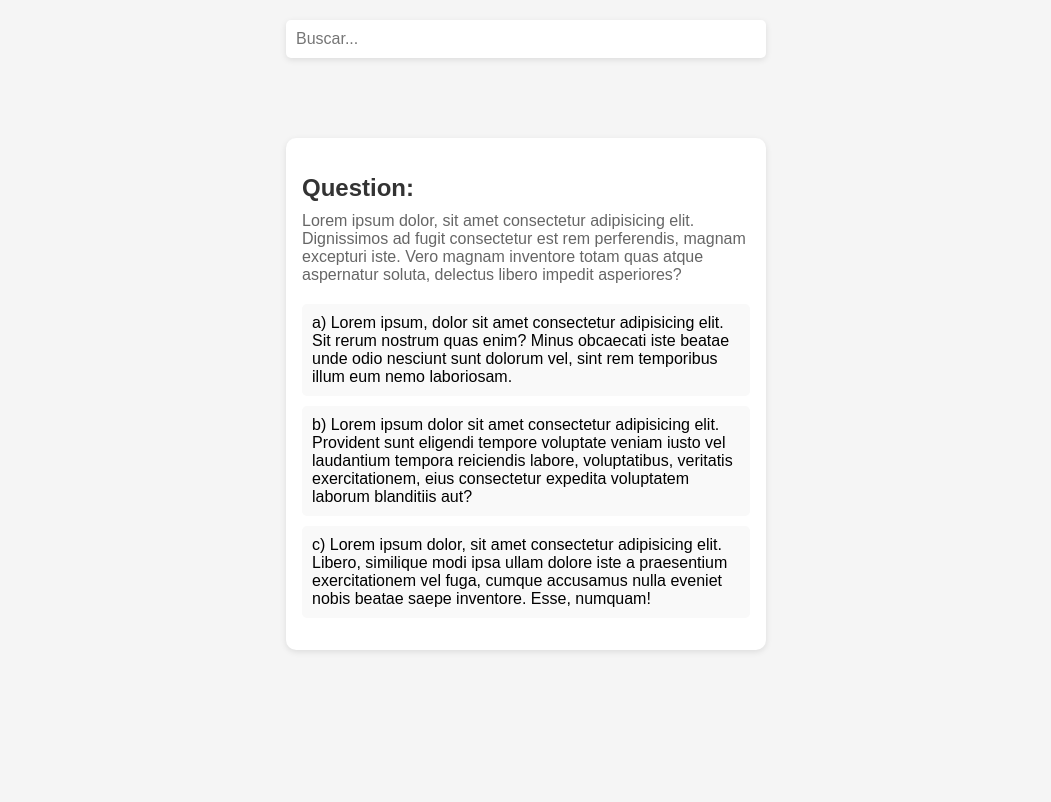
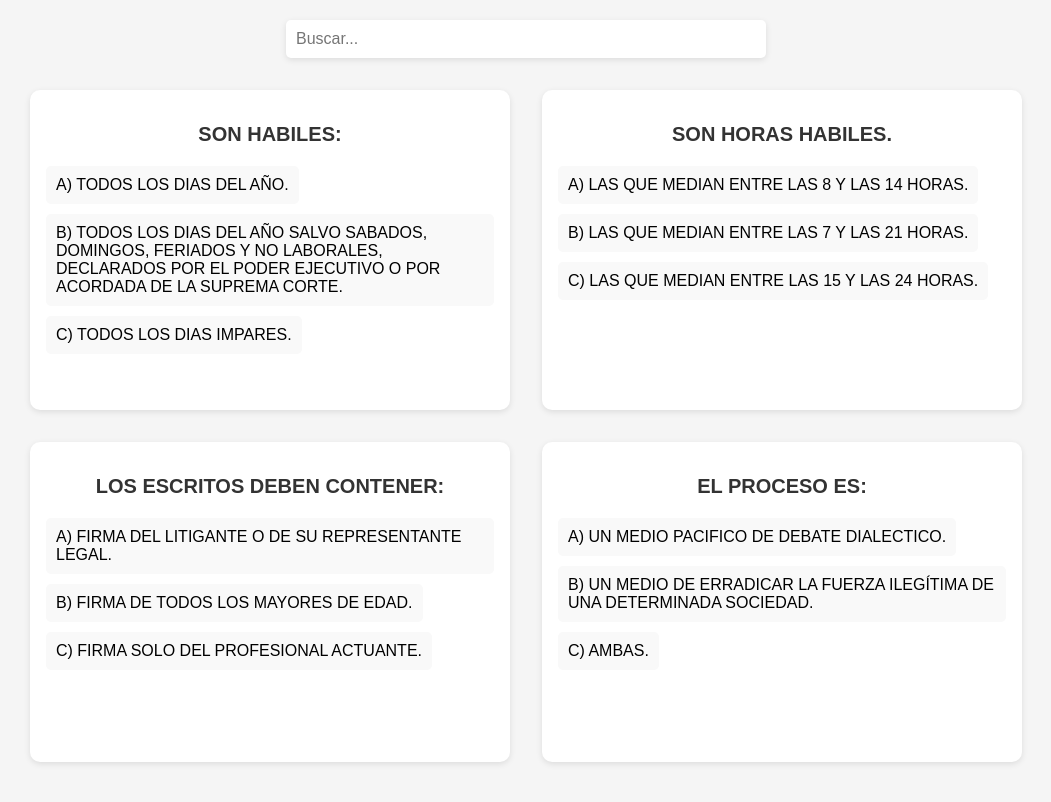
Before and after one commit to tsuramii/LaburitoAgustin, a plain HTML site: page index.html in a window 1280 px wide. Shown: the whole page, without its empty margins (114-1165 px from the left). Drawn offline with Linux system fonts and the light colour scheme.

Commit message:
Card filtering ready

```diff
--- a/index.html
+++ b/index.html
@@ -14,39 +14,11 @@
     <!-- BARRA DE BÚSQUEDA -->
     <div class="search-bar-container">
         <div class="search-bar">
-            <input type="text" class="search-input" placeholder="Buscar...">
+            <input type="text" class="search-input" id="searchBar" placeholder="Buscar...">
         </div>
     </div>
     <!-- GALERIA DE CARDS -->
-    <div class="gallery">
-        <!-- Card -->
-        <div class="card">
-            <h2>Question:</h2>
-            <p>Lorem ipsum dolor, sit amet consectetur adipisicing elit. Dignissimos ad fugit consectetur est rem
-                perferendis, magnam excepturi iste. Vero magnam inventore totam quas atque aspernatur soluta, delectus
-                libero impedit asperiores?</p>
-            <ul class="options">
-                <li class="option">
-                    <input type="radio" id="option1" name="answer" value="a">
-                    <label for="option1">a) Lorem ipsum, dolor sit amet consectetur adipisicing elit. Sit rerum nostrum
-                        quas enim? Minus obcaecati iste beatae unde odio nesciunt sunt dolorum vel, sint rem temporibus
-                        illum eum nemo laboriosam.</label>
-                </li>
-                <li class="option">
-                    <input type="radio" id="option2" name="answer" value="b">
-                    <label for="option2">b) Lorem ipsum dolor sit amet consectetur adipisicing elit. Provident sunt
-                        eligendi tempore voluptate veniam iusto vel laudantium tempora reiciendis labore, voluptatibus,
-                        veritatis exercitationem, eius consectetur expedita voluptatem laborum blanditiis aut?</label>
-                </li>
-                <li class="option">
-                    <input type="radio" id="option3" name="answer" value="c">
-                    <label for="option3">c) Lorem ipsum dolor, sit amet consectetur adipisicing elit. Libero, similique
-                        modi ipsa ullam dolore iste a praesentium exercitationem vel fuga, cumque accusamus nulla
-                        eveniet nobis beatae saepe inventore. Esse, numquam!</label>
-                </li>
-            </ul>
-        </div>
-        <!-- end of a card -->
+    <div class="gallery" id="gallery">
 
     </div>
 </body>
--- a/main.js
+++ b/main.js
@@ -1,4 +1,3 @@
-/* JSON Data retriever*/
 async function getData() {
   const localDataPath = "./data.json";
   const localResponse = await fetch(localDataPath);
@@ -9,7 +8,46 @@ async function getData() {
 
 async function main() {
   const data = await getData();
-  // Event filter
-  const filteredEvents = [];
   const searchBar = document.querySelector("#searchBar");
+  searchBar.addEventListener("input", (event) => {
+    displayContent();
+  });
+  // Question filter
+  let filteredQuestions = data.filter((question) => {
+    return question.Pregunta.toLowerCase().includes(
+      searchBar.value.toLowerCase()
+    );
+  });
+
+  let cardGallery = "";
+  const cardGalleryHTML = document.querySelector("#gallery");
+
+  filteredQuestions.forEach((question) => {
+    const cardTemplate = `
+    <!-- Card -->
+    <div class="card">
+        <h2>${question.Pregunta}</h2>
+        <ul class="options">
+            <li class="option">
+                <input type="radio" id="option1" name="answer" value="A">
+                <label for="option1">${question.RespuestaA}</label>
+            </li>
+            <li class="option">
+                <input type="radio" id="option2" name="answer" value="B">
+                <label for="option2">${question.RespuestaB}</label>
+            </li>
+            <li class="option">
+                <input type="radio" id="option3" name="answer" value="C">
+                <label for="option3">${question.RespuestaC}</label>
+            </li>
+        </ul>
+    </div>
+      `;
+
+    cardGallery += cardTemplate;
+  });
+
+  cardGalleryHTML.innerHTML = cardGallery;
 }
+
+main();
--- a/style.css
+++ b/style.css
@@ -40,21 +40,25 @@ body {
   align-items: center;
   justify-content: center;
   flex-wrap: wrap;
-  height: 80vh;
+  min-height: 80vh;
   margin: 1rem;
 }
 /* Card */
 .card {
+  flex: 1;
   background-color: #fff;
   border-radius: 10px;
   box-shadow: 0 2px 6px rgba(0, 0, 0, 0.1);
   padding: 1rem;
+  min-width: 30rem;
   max-width: 30rem;
+  min-height: 20rem;
   margin: 1rem;
 }
 
 h2 {
-  font-size: 24px;
+  font-size: 20px;
+  text-align: center;
   margin-bottom: 10px;
   color: #333;
 }
@@ -68,6 +72,9 @@ p {
   list-style-type: none;
   padding: 0;
   margin-top: 20px;
+  display: flex;
+  flex-direction: column;
+  align-items: flex-start;
 }
 
 .option {
@@ -91,8 +98,3 @@ label:hover {
 input[type="radio"] {
   display: none;
 }
-
-input[type="radio"]:checked + label {
-  background-color: #2196f3;
-  color: #fff;
-}
```
